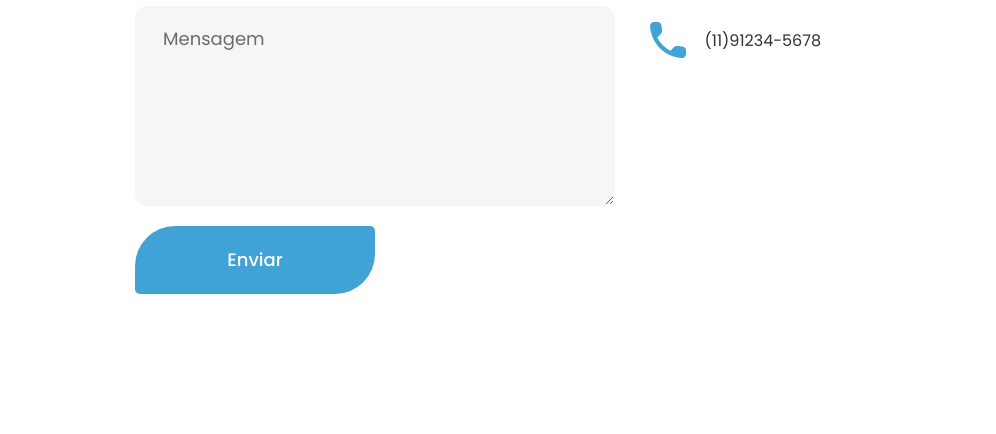
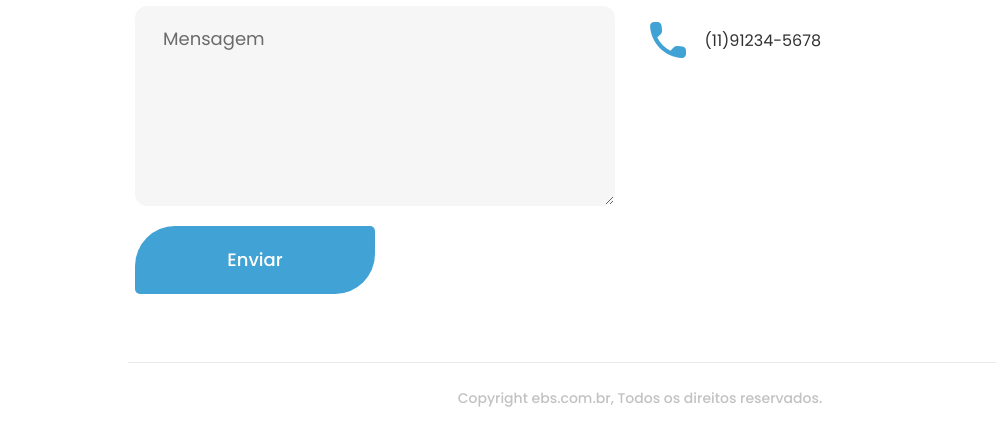
Before and after one commit to Kaua-Cavalcante/EBS-web, a plain HTML site: page index.html in a window 1280 px wide. Shown: the part 3667-4101 px from the top of the page, without its empty margins (0-996 px from the left). Before the commit the page ends 3961 px from the top, so only its background shows below. Drawn offline with Linux system fonts and the light colour scheme.

Commit message:
add footer element

```diff
--- a/index.html
+++ b/index.html
@@ -191,7 +191,7 @@
     </section>
 
     <footer>
-
+      <p>Copyright ebs.com.br, Todos os direitos reservados.</p>
     </footer>
 
 
--- /dev/null
+++ b/styles/footer.css
@@ -0,0 +1,26 @@
+footer {
+    position: relative;
+    display: flex;
+    align-items: center;
+    justify-content: center;
+
+    height: 4.5rem;
+    margin-top: 4.25rem;
+}
+
+footer::before {
+    content: "";
+    position: absolute;
+    top: 0;
+
+    height: 1px;
+    width: 80%;
+
+    background-color: #eaeaea;
+}
+
+footer p {
+    font-size: 0.875rem;
+    font-weight: 500;
+    color: #C2C2C2;
+}
--- a/styles/global.css
+++ b/styles/global.css
@@ -3,6 +3,7 @@
 @import url(./why.css);
 @import url(./about.css);
 @import url(./contact.css);
+@import url(./footer.css);
 @import url(./wpp-btn.css);
 
 :root {
```
